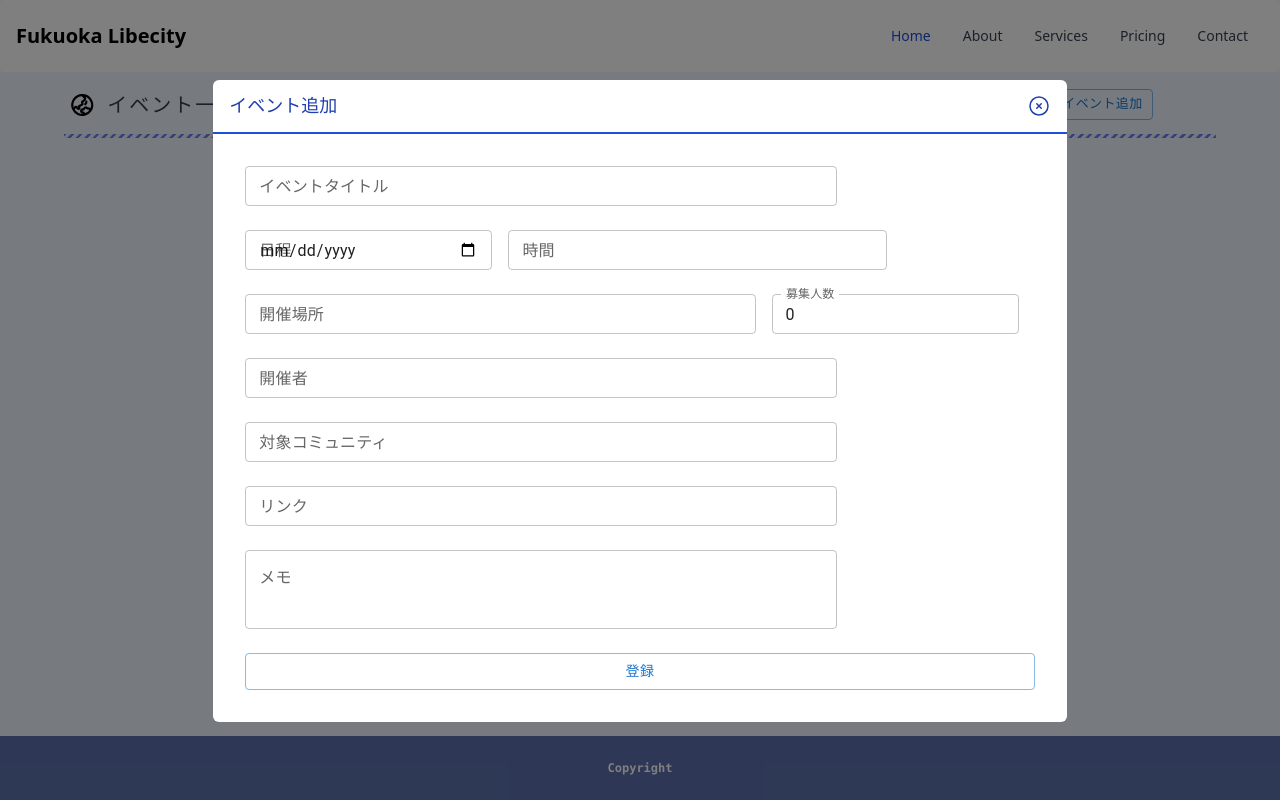
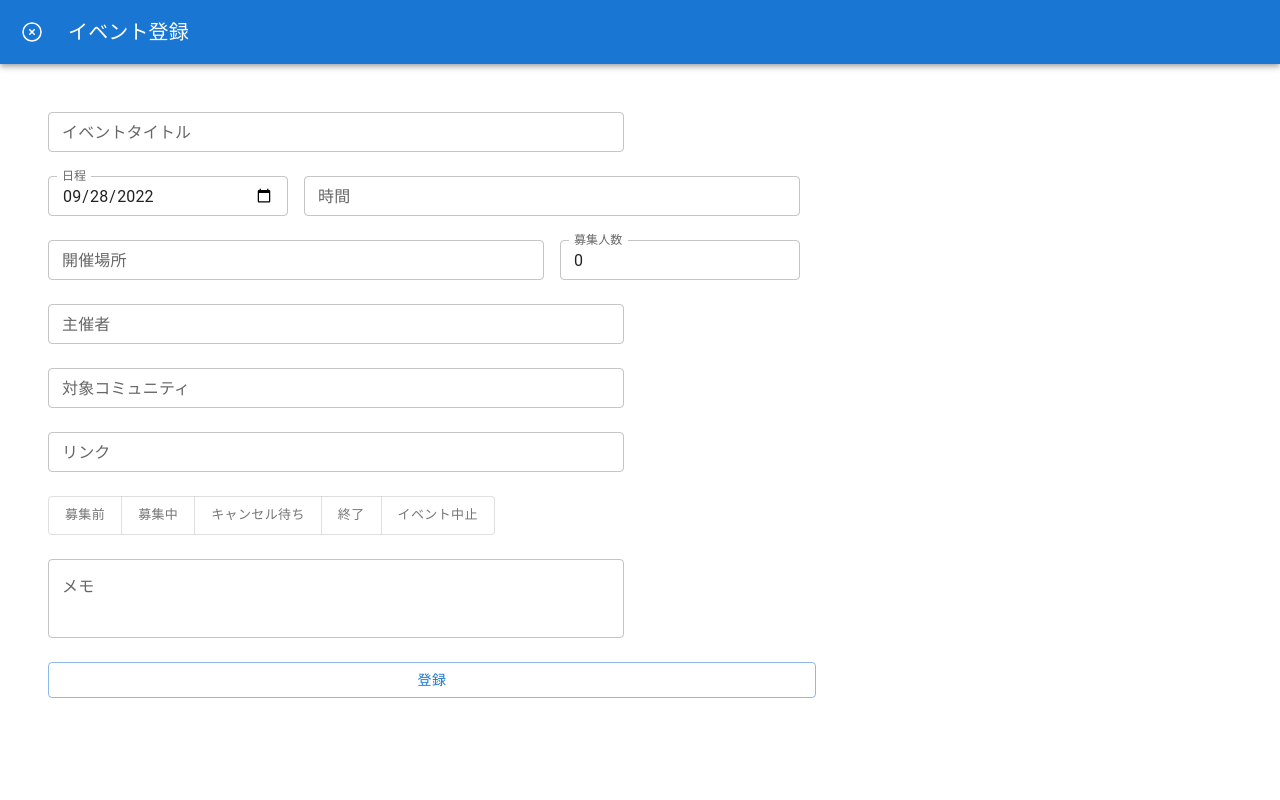
Before and after one commit to mororyou/libecity-fukuoka, a Next.js app: page /events in a window 1280 px wide. Both pictures are taken after a click on the button "イベント追加". Built offline with nearby package versions, Linux system fonts and the light colour scheme.

Commit message:
Event Update

```diff
--- a/src/components/Footer.tsx
+++ b/src/components/Footer.tsx
@@ -1,6 +1,8 @@
 const Footer = () => (
   <footer className="flex h-12 items-center justify-center bg-blue-900 bg-opacity-70 py-8 font-mono font-bold text-white">
-    <span className="text-xs">Copyright {process.env.NEXT_PUBLIC_SITE_TITLE}</span>
+    <span className="text-xs">
+      Copyright {process.env.NEXT_PUBLIC_SITE_TITLE}
+    </span>
   </footer>
 )
 
--- a/src/components/Header.tsx
+++ b/src/components/Header.tsx
@@ -1,41 +1,67 @@
-import Link from "next/link"
+import Link from 'next/link'
 
 const Header = () => (
-
-<nav className="bg-white border-gray-200 px-2 sm:px-4 py-2.5 rounded dark:bg-gray-900">
-  <div className="container flex flex-wrap justify-between items-center mx-auto">
-    <Link href={"/dashboard"}>
+  <nav className=" bg-blue-900 bg-opacity-70 px-2 py-1 sm:px-4">
+    <div className="container mx-auto flex flex-wrap items-center justify-between">
+      <Link href={'/dashboard'}>
         <a className="flex items-center">
-          <span className="self-center text-xl font-semibold whitespace-nowrap dark:text-white">Fukuoka Libecity</span>
+          <span className="self-center whitespace-nowrap text-xl font-semibold text-white">
+            Fukuoka Libecity
+          </span>
         </a>
       </Link>
-    <button data-collapse-toggle="navbar-default" type="button" className="inline-flex items-center p-2 ml-3 text-sm text-gray-500 rounded-lg md:hidden hover:bg-gray-100 focus:outline-none focus:ring-2 focus:ring-gray-200 dark:text-gray-400 dark:hover:bg-gray-700 dark:focus:ring-gray-600" aria-controls="navbar-default" aria-expanded="false">
+      <button
+        data-collapse-toggle="navbar-default"
+        type="button"
+        className="ml-3 inline-flex items-center rounded-lg p-2 text-sm text-white focus:outline-none md:hidden"
+        aria-controls="navbar-default"
+        aria-expanded="false"
+      >
         <span className="sr-only">Open main menu</span>
-      <svg className="w-6 h-6" fill="currentColor" viewBox="0 0 20 20" xmlns="http://www.w3.org/2000/svg">
-        <path fillRule="evenodd" d="M3 5a1 1 0 011-1h12a1 1 0 110 2H4a1 1 0 01-1-1zM3 10a1 1 0 011-1h12a1 1 0 110 2H4a1 1 0 01-1-1zM3 15a1 1 0 011-1h12a1 1 0 110 2H4a1 1 0 01-1-1z" clipRule="evenodd"></path></svg>
+        <svg
+          className="h-6 w-6"
+          fill="currentColor"
+          viewBox="0 0 20 20"
+          xmlns="http://www.w3.org/2000/svg"
+        >
+          <path
+            fillRule="evenodd"
+            d="M3 5a1 1 0 011-1h12a1 1 0 110 2H4a1 1 0 01-1-1zM3 10a1 1 0 011-1h12a1 1 0 110 2H4a1 1 0 01-1-1zM3 15a1 1 0 011-1h12a1 1 0 110 2H4a1 1 0 01-1-1z"
+            clipRule="evenodd"
+          ></path>
+        </svg>
       </button>
       <div className="hidden w-full md:block md:w-auto" id="navbar-default">
-      <ul className="flex flex-col p-4 mt-4 bg-gray-50 rounded-lg border border-gray-100 md:flex-row md:space-x-8 md:mt-0 md:text-sm md:font-medium md:border-0 md:bg-white dark:bg-gray-800 md:dark:bg-gray-900 dark:border-gray-700">
+        <ul className="mt-4 flex flex-col p-4 md:mt-0 md:flex-row md:space-x-8 md:border-0 md:text-sm md:font-medium">
           <li>
-          <a href="#" className="block py-2 pr-4 pl-3 text-white bg-blue-700 rounded md:bg-transparent md:text-blue-700 md:p-0 dark:text-white" aria-current="page">Home</a>
+            <Link href={'/dashboard'}>
+              <a className="navi-link">Dashboard</a>
+            </Link>
           </li>
           <li>
-          <a href="#" className="block py-2 pr-4 pl-3 text-gray-700 rounded hover:bg-gray-100 md:hover:bg-transparent md:border-0 md:hover:text-blue-700 md:p-0 dark:text-gray-400 md:dark:hover:text-white dark:hover:bg-gray-700 dark:hover:text-white md:dark:hover:bg-transparent">About</a>
+            <Link href={'/events'}>
+              <a className="navi-link">Event</a>
+            </Link>
           </li>
           <li>
-          <a href="#" className="block py-2 pr-4 pl-3 text-gray-700 rounded hover:bg-gray-100 md:hover:bg-transparent md:border-0 md:hover:text-blue-700 md:p-0 dark:text-gray-400 md:dark:hover:text-white dark:hover:bg-gray-700 dark:hover:text-white md:dark:hover:bg-transparent">Services</a>
+            <a href="#" className="navi-link">
+              Services
+            </a>
           </li>
           <li>
-          <a href="#" className="block py-2 pr-4 pl-3 text-gray-700 rounded hover:bg-gray-100 md:hover:bg-transparent md:border-0 md:hover:text-blue-700 md:p-0 dark:text-gray-400 md:dark:hover:text-white dark:hover:bg-gray-700 dark:hover:text-white md:dark:hover:bg-transparent">Pricing</a>
+            <a href="#" className="navi-link">
+              Pricing
+            </a>
           </li>
           <li>
-          <a href="#" className="block py-2 pr-4 pl-3 text-gray-700 rounded hover:bg-gray-100 md:hover:bg-transparent md:border-0 md:hover:text-blue-700 md:p-0 dark:text-gray-400 md:dark:hover:text-white dark:hover:bg-gray-700 dark:hover:text-white md:dark:hover:bg-transparent">Contact</a>
+            <a href="#" className="navi-link">
+              Contact
+            </a>
           </li>
         </ul>
       </div>
     </div>
   </nav>
-
 )
 
 export default Header
--- a/src/components/Layout.tsx
+++ b/src/components/Layout.tsx
@@ -1,6 +1,6 @@
-import { FC, ReactNode } from "react"
-import Footer from "./Footer"
-import Header from "./Header"
+import { FC, ReactNode } from 'react'
+import Footer from './Footer'
+import Header from './Header'
 
 type Props = {
   children: ReactNode
--- a/src/pages/events.tsx
+++ b/src/pages/events.tsx
@@ -1,13 +1,40 @@
-import { Box, Button, Modal, TextField } from '@mui/material'
-import { FC, useState } from 'react'
+import {
+  Slide,
+  Button,
+  Dialog,
+  DialogActions,
+  DialogContent,
+  DialogTitle,
+  TextField,
+  AppBar,
+  Toolbar,
+  IconButton,
+  Typography,
+  ToggleButton,
+  ToggleButtonGroup,
+} from '@mui/material'
+import { format } from 'date-fns'
+import { ja } from 'date-fns/locale'
+import { FC, forwardRef, useState } from 'react'
 import Layout from '../components/Layout'
 import Title from '../components/Title'
+import { TransitionProps } from '@mui/material/transitions'
+// import Slide from '@mui/material/Slide'
 
+const Transition = forwardRef(function Transition(
+  props: TransitionProps & {
+    children: React.ReactElement
+  },
+  ref: React.Ref<unknown>
+) {
+  return <Slide direction="up" ref={ref} {...props} />
+})
 const Events = () => {
-
   const [values, setValues] = useState({
     title: '',
-    date: '',
+    date: format(new Date(), 'yyyy-MM-dd', {
+      locale: ja,
+    }),
     time: '',
     location: '',
     organizer: '',
@@ -15,12 +42,18 @@ const Events = () => {
     event: '',
     community: '',
     comment: '',
+    status: 1,
     compflg: 0,
   })
 
   const handleChange =
     (props: any) => (e: React.ChangeEvent<HTMLInputElement>) => {
       setValues({ ...values, [props]: e.target.value })
+    }
+
+  const handleClickChange =
+    (props: any) => (event: React.MouseEvent<HTMLElement>, value: string) => {
+      setValues({ ...values, [props]: value })
     }
 
   // Modal
@@ -35,24 +68,29 @@ const Events = () => {
         image={EventIcon}
         component={<EventAddBtn onClick={handleOpen} />}
       />
-      <Modal
+
+      <Dialog
+        fullScreen
         open={open}
         onClose={handleClose}
-        aria-labelledby="modal-modal-title"
-        aria-describedby="modal-modal-description"
+        TransitionComponent={Transition}
+        scroll={'body'}
       >
-        <Box className="flex min-h-screen min-w-full items-start justify-center pt-12 md:pt-20">
-          <div className="h-full w-11/12 rounded-md bg-white md:w-8/12">
-            <div className="flex items-center justify-between border-b-2 border-blue-700 bg-opacity-80 py-2 px-4 md:py-3">
-              <h3 className="font-mono text-lg text-blue-800">イベント追加</h3>
+        <AppBar sx={{ position: 'relative' }}>
+          <Toolbar>
+            <IconButton
+              edge="start"
+              color="inherit"
+              onClick={handleClose}
+              aria-label="close"
+            >
               <svg
                 xmlns="http://www.w3.org/2000/svg"
                 fill="none"
                 viewBox="0 0 24 24"
                 strokeWidth={1.5}
                 stroke="currentColor"
-                className="h-6 w-6 cursor-pointer text-blue-800"
-                onClick={handleClose}
+                className="h-6 w-6"
               >
                 <path
                   strokeLinecap="round"
@@ -60,7 +98,18 @@ const Events = () => {
                   d="M9.75 9.75l4.5 4.5m0-4.5l-4.5 4.5M21 12a9 9 0 11-18 0 9 9 0 0118 0z"
                 />
               </svg>
-            </div>
+            </IconButton>
+            <Typography sx={{ ml: 2, flex: 1 }} variant="h6" component="div">
+              イベント登録
+            </Typography>
+          </Toolbar>
+        </AppBar>
+
+        <DialogContent
+          id="alert-dialog-slide-description"
+          className="flex flex-col p-4"
+        >
+          <div className="h-full w-11/12 rounded-md bg-white md:w-8/12">
             <div className="flex flex-col gap-y-5 p-4 md:gap-y-6 md:p-8">
               <div className="w-full md:w-3/4">
                 <TextField
@@ -82,7 +131,7 @@ const Events = () => {
                     onChange={handleChange('date')}
                   />
                 </div>
-                <div className="md:w-3/8 w-1/2 pr-2 md:pr-4">
+                <div className="md:w-3/8 w-2/3 pr-2 md:pr-4">
                   <TextField
                     label="時間"
                     size="small"
@@ -116,7 +165,7 @@ const Events = () => {
 
               <div className="w-full md:w-3/4">
                 <TextField
-                  label="開催者"
+                  label="主催者"
                   size="small"
                   fullWidth
                   value={values.organizer}
@@ -144,6 +193,33 @@ const Events = () => {
                 />
               </div>
 
+              <div className="w-full">
+                <ToggleButtonGroup
+                  color="primary"
+                  size="small"
+                  exclusive
+                  value={values.status}
+                  onChange={handleClickChange('status')}
+                  aria-label="Platform"
+                >
+                  <ToggleButton className="md:px-4" value="0">
+                    募集前
+                  </ToggleButton>
+                  <ToggleButton className="md:px-4" value="1">
+                    募集中
+                  </ToggleButton>
+                  <ToggleButton className="md:px-4" value="2">
+                    キャンセル待ち
+                  </ToggleButton>
+                  <ToggleButton className="md:px-4" value="80">
+                    終了
+                  </ToggleButton>
+                  <ToggleButton className="md:px-4" value="99">
+                    イベント中止
+                  </ToggleButton>
+                </ToggleButtonGroup>
+              </div>
+
               <div className="w-full md:w-3/4">
                 <TextField
                   label="メモ"
@@ -157,8 +233,8 @@ const Events = () => {
               <Button variant="outlined">登録</Button>
             </div>
           </div>
-        </Box>
-      </Modal>
+        </DialogContent>
+      </Dialog>
     </Layout>
   )
 }
--- a/src/styles/globals.css
+++ b/src/styles/globals.css
@@ -7,7 +7,6 @@
   padding: 0.3em;
   @apply flex items-center;
 }
-
 
 .border-title:after {
   content: '';
@@ -23,5 +22,9 @@
     rgba(191, 219, 254, 0.25) 3px,
     rgba(191, 219, 254, 0.25) 6px
   );
-  @apply bg-opacity-25
+  @apply bg-opacity-25;
 }
+
+.navi-link {
+  @apply block rounded py-2 pr-4 pl-3 text-white hover:bg-white md:border-0 md:py-1 md:px-2 md:hover:rounded-lg md:hover:bg-transparent md:hover:bg-white md:hover:px-2 md:hover:py-1  md:hover:text-blue-700;
+}
--- a/tailwind.config.js
+++ b/tailwind.config.js
@@ -8,4 +8,5 @@ module.exports = {
     extend: {},
   },
   plugins: [],
+  important: true,
 }
```
Also changed, not shown: src/components/Title.tsx (+5 -5 lines). Lines whose indentation alone changed are shown as unchanged.
